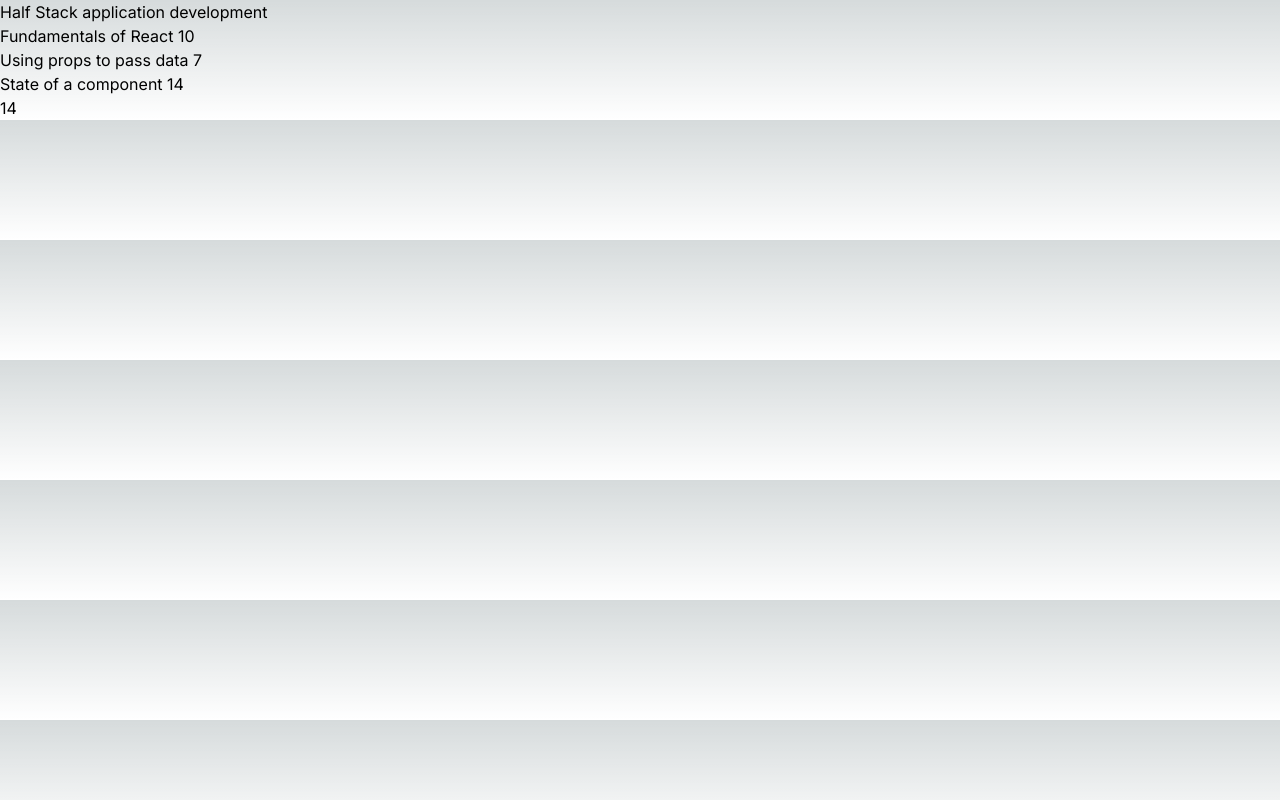
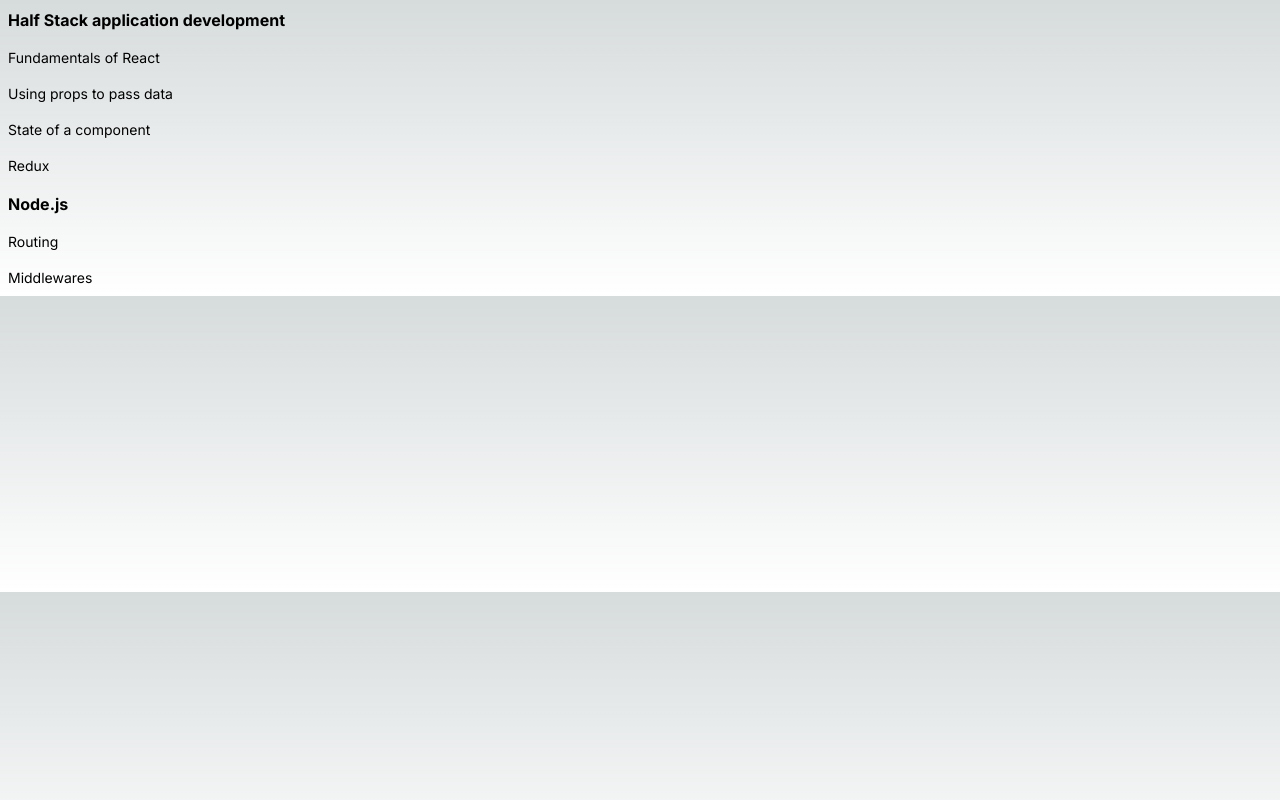
Before and after one commit to FremyCode/fullstackopen2023, a Next.js app: page / in a window 1280 px wide. Built offline with nearby package versions, Linux system fonts and the light colour scheme.

Commit message:
Rendering works
But I love typescript haha I love types I love assigning types I love when typescript error ts(2322)

```diff
--- a/app/components/CourseContent.tsx
+++ b/app/components/CourseContent.tsx
@@ -2,14 +2,20 @@
 import React from "react";
 import { CourseContentProps, CourseContentItem } from "../types";
 
-export const CourseContent = ({ content }: CourseContentProps) => {
+export const CourseContent = ({ content } : CourseContentProps) => {
   return (
     <>
-      {content.map((contentItem: CourseContentItem, index: number) => (
-        <p key={index}>
-          {contentItem.part} {contentItem.exercises}
-        </p>
+      {content.map((course: CourseContentProps, index: number) => (
+        <div key={index}>
+          <h1 className="texl-xl font-bold p-2">{course.name}</h1>
+          {course.parts.map((part: CourseContentItem, index: number) => (
+            <div key={index}>
+              <p className="text-sm p-2">{part.name}</p>
+            </div>
+          ))}
+        </div>
       ))}
+
     </>
   );
 };
--- a/app/components/CourseHeader.tsx
+++ /dev/null
@@ -1,10 +0,0 @@
-"use client";
-import React from "react";
-
-export const CourseHeader = ({ course }: { course: string }) => {
-  return (
-    <>
-      <h1>{course}</h1>
-    </>
-  );
-};
--- a/app/components/Courses.tsx
+++ b/app/components/Courses.tsx
@@ -5,18 +5,55 @@ import { CourseHeader } from "./CourseHeader";
 import { TotalExercises } from "./TotalExercises";
 
 export const Courses = () => {
-  const course = "Half Stack application development";
   const courseContent = [
-    { part: "Fundamentals of React", exercises: 10 },
-    { part: "Using props to pass data", exercises: 7 },
-    { part: "State of a component", exercises: 14 },
+    {
+      name: "Half Stack application development",
+      id: 1,
+      parts: [
+        {
+          name: "Fundamentals of React",
+          exercises: 10,
+          id: 1,
+        },
+        {
+          name: "Using props to pass data",
+          exercises: 7,
+          id: 2,
+        },
+        {
+          name: "State of a component",
+          exercises: 14,
+          id: 3,
+        },
+        {
+          name: "Redux",
+          exercises: 11,
+          id: 4,
+        },
+      ],
+    },
+    {
+      name: "Node.js",
+      id: 2,
+      parts: [
+        {
+          name: "Routing",
+          exercises: 3,
+          id: 1,
+        },
+        {
+          name: "Middlewares",
+          exercises: 7,
+          id: 2,
+        },
+      ],
+    },
   ];
 
   return (
     <div>
-      <CourseHeader course={course} />
       <CourseContent content={courseContent} />
-      <TotalExercises content={courseContent} />
+      {/* <TotalExercises parts={courseContent} /> */}
     </div>
   );
 };
--- a/app/components/TotalExercises.tsx
+++ b/app/components/TotalExercises.tsx
@@ -2,18 +2,17 @@
 import React, { useEffect, useState } from "react";
 import { CourseContentProps } from "../types";
 
-export const TotalExercises = ({ content }: CourseContentProps) => {
+export const TotalExercises = ({ parts }: CourseContentProps) => {
   const [TotalExercises, setTotalExercises] = useState<number>(0);
 
   function countExercises() {
-    content.forEach((contentItem) => {
-      setTotalExercises(TotalExercises + contentItem.exercises);
-    });
+    const total = parts.reduce((accumulator, content) => accumulator + content.exercises, 0)
+    setTotalExercises(total)
   }
 
   useEffect(() => {
     countExercises();
-  }, []);
+  }, [content]);
 
-  return <div>{TotalExercises}</div>;
+  return <p className="p-2 font-bold">Total of {TotalExercises} exercises</p>;
 };
```
Also changed, not shown: app/types.ts (+6 -3 lines).
